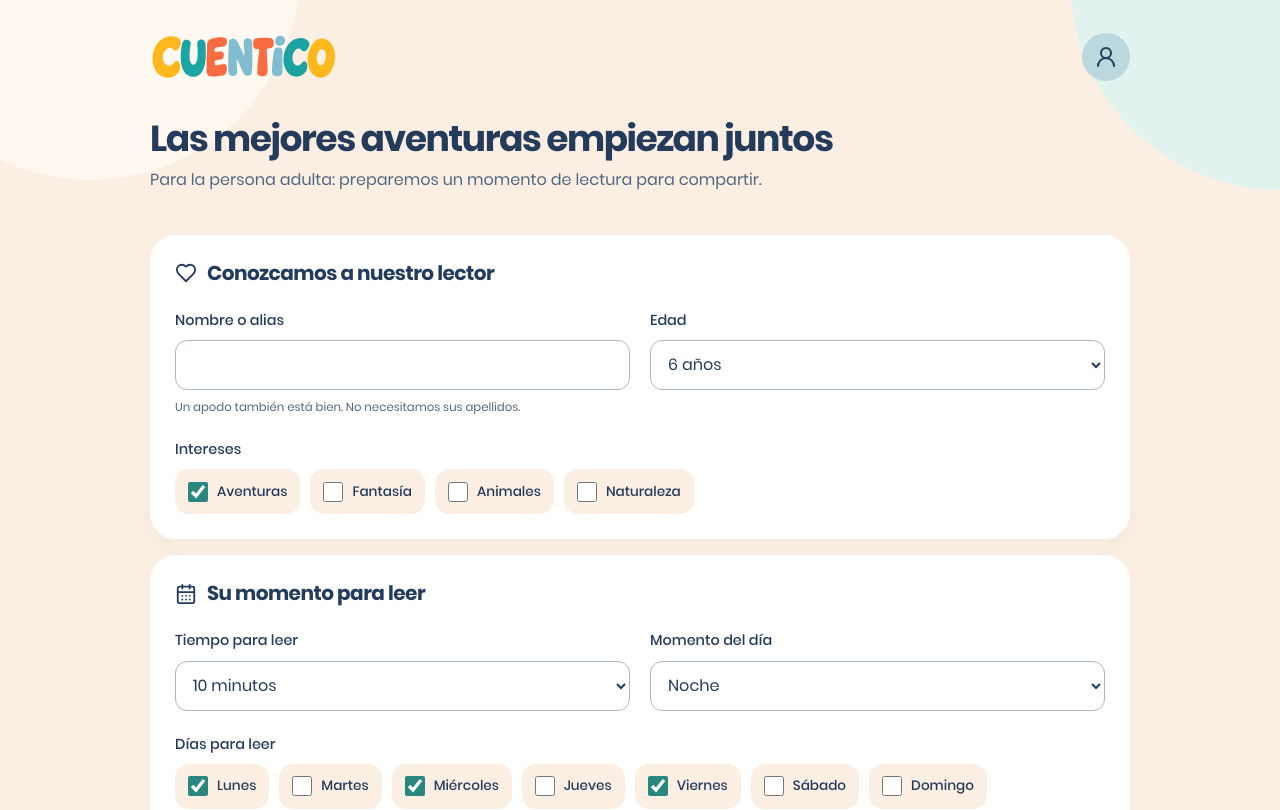
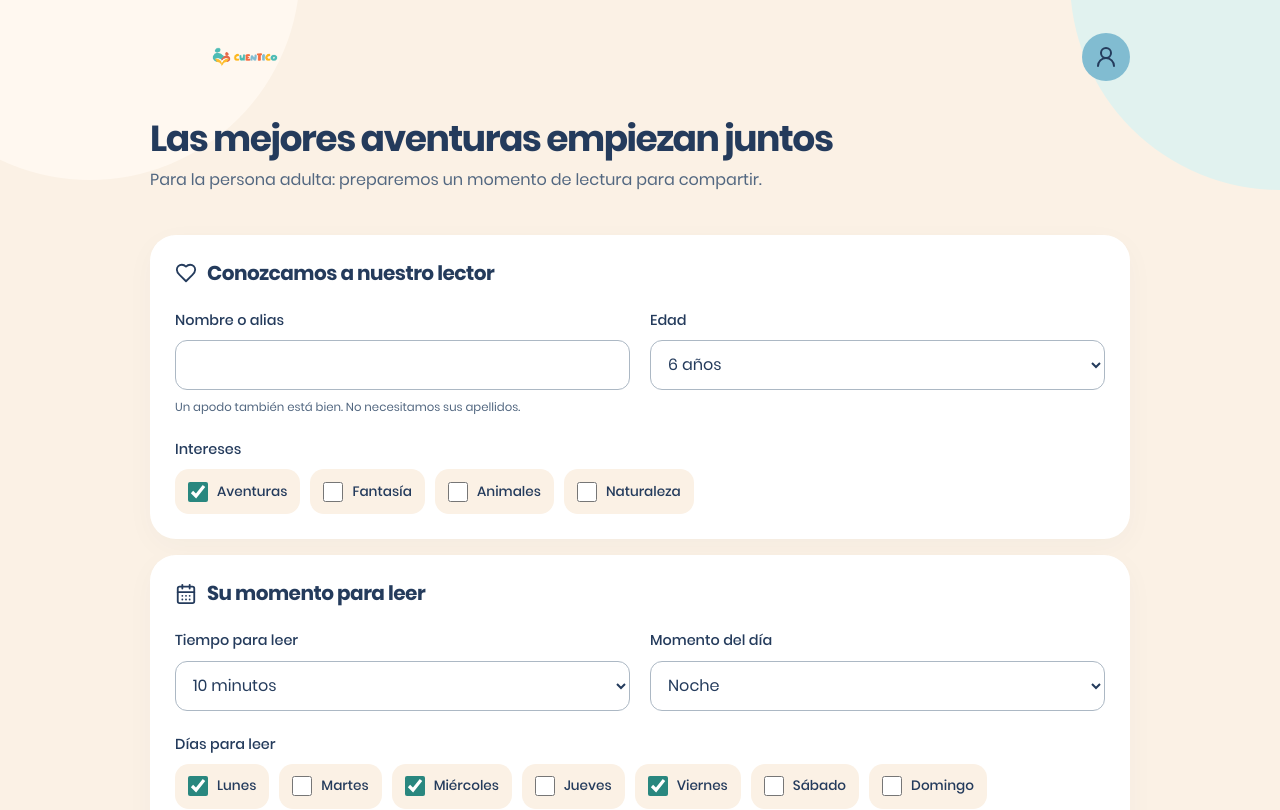
Before and after one commit to Lesli-tapia/Cuentico, a Next.js app: page /onboarding in a window 1280 px wide. Shown: the top 810 px of the page. Built offline with nearby package versions, Linux system fonts and the light colour scheme.

Commit message:
Fase 2: aplica logos disponibles y colores exactos del branding

```diff
--- a/src/app/globals.css
+++ b/src/app/globals.css
@@ -5,7 +5,7 @@
 @font-face { font-family: Poppins; src: url('/assets/fonts/Poppins-SemiBold.ttf') format('truetype'); font-weight: 600; font-display: swap; }
 @font-face { font-family: Poppins; src: url('/assets/fonts/Poppins-Bold.ttf') format('truetype'); font-weight: 700; font-display: swap; }
 :root {
-  --cream: #FBEFE3; --turquoise: #51BAB3; --coral: #E36849; --yellow: #FFBE30; --pastel-blue: #BBD8DE;
+  --cream: #FBF1E5; --turquoise: #4CBCB4; --coral: #F36D43; --yellow: #FEBD2D; --pastel-blue: #81BCD1;
   --ink: #243B5C; --muted: #526780; --white: #fff; --mint: #e0f2ef; --line: #dbe2e7;
   --radius: 26px; --radius-sm: 16px; --shadow: 0 8px 30px #243b5c08;
   --space-1: 8px; --space-2: 16px; --space-3: 24px; --space-4: 32px;
@@ -291,3 +291,12 @@ input[type='checkbox'] { width: 20px; height: 20px; accent-color: #29877f; flex-
   .error-banner span { flex-basis: 100%; }
 }
 @media (max-width: 360px) { .app-shell, .reader-shell { padding-left: 16px; padding-right: 16px; } .recommended img { height: 240px; } .recommended h2 { font-size: 1.2rem; } .recommended .badge { font-size: .58rem; } .bottom-nav a { font-size: .7rem; } .story-image-link { width: 90px; } .character-image { width: 100px; height: 100px; } }
+
+/* Identidad oficial, muestreada de Branding/Paleta cromática.png. */
+.button { background: var(--yellow); font-weight: 500; }
+.button.secondary { background: var(--pastel-blue); border-color: transparent; }
+.button:active:not(:disabled) { transform: scale(.98); }
+.logo img { width: 190px; height: 52px; object-fit: contain; }
+.app-header:has(img[src='/assets/logo-white.png']) { background: var(--turquoise); padding: 16px; border-radius: 20px; }
+.app-header:has(img[src='/assets/logo-white.png']) > a:last-child { color: white; }
+@media (prefers-reduced-motion: reduce) { *, *::before, *::after { animation-duration: .01ms !important; transition-duration: .01ms !important; scroll-behavior: auto !important; } }
--- a/src/components/ui.tsx
+++ b/src/components/ui.tsx
@@ -2,21 +2,21 @@
 import Link from 'next/link';
 import { usePathname, useRouter } from 'next/navigation';
 import { useEffect, useState, type ReactNode, type ButtonHTMLAttributes } from 'react';
-import { ArrowLeft, ArrowRight, BookOpen, Home, Star, UserRound, Lightbulb, X } from 'lucide-react';
+import { ArrowLeft, ArrowRight, BookOpen, Home, Heart, Compass, Star, UserRound, Lightbulb, X } from 'lucide-react';
 import { useApp } from './app-provider';
 import catalog from '../../content/catalog.json';
-export function Logo() { return <Link href="/" aria-label="Cuentico, inicio" className="logo"><img src="/assets/logo.svg" alt="Cuentico" width="210" height="52" /></Link>; }
+export function Logo({ white = false }: { white?: boolean }) { return <Link href="/" aria-label="Cuentico, inicio" className="logo"><img src={white ? "/assets/logo-white.png" : "/assets/logo-horizontal.png"} alt="Cuentico" width="210" height="52" /></Link>; }
 export function Avatar() {
   const { state } = useApp();
   const character = catalog.stories.find(s => s.character?.id === state?.child?.avatarCharacterId)?.character;
   return <span className="avatar">{character ? <img src={character.image} alt={character.name} /> : <UserRound aria-hidden="true" />}</span>;
 }
-export function Header({ back }: { back?: string }) { return <header className="app-header">{back && <Link href={back} className="icon-button" aria-label="Volver"><ArrowLeft /></Link>}<Logo /><Link href="/perfil" aria-label="Ir al perfil"><Avatar /></Link></header>; }
+export function Header({ back }: { back?: string }) { return <header className="app-header">{back && <Link href={back} className="icon-button" aria-label="Volver"><ArrowLeft /></Link>}<Logo white={usePathname() === "/libreria"} /><Link href="/perfil" aria-label="Ir al perfil"><Avatar /></Link></header>; }
 export function BottomNav() {
   const currentPath = usePathname(); const path = currentPath === '/coleccion' ? '/perfil' : currentPath;
   return <nav className="bottom-nav" aria-label="Navegación principal">{[
     { href: '/', label: 'Inicio', Icon: Home }, { href: '/libreria', label: 'Librería', Icon: BookOpen },
-    { href: '/favoritos', label: 'Favoritos', Icon: Star }, { href: '/perfil', label: 'Perfil', Icon: UserRound }
+    { href: '/favoritos', label: 'Favoritos', Icon: Heart }, { href: '/explorar', label: 'Explorar', Icon: Compass }
   ].map(({ href, label, Icon }) => <Link key={href} href={href} className={path === href ? 'active' : ''} aria-current={path === href ? 'page' : undefined}><Icon aria-hidden="true" /><span>{label}</span></Link>)}</nav>;
 }
 export function Shell({ children, back, immersive = false }: { children: ReactNode; back?: string; immersive?: boolean }) {
```
Also changed, not shown: public/assets/logo-horizontal.png (added), public/assets/logo-white.png (added).
